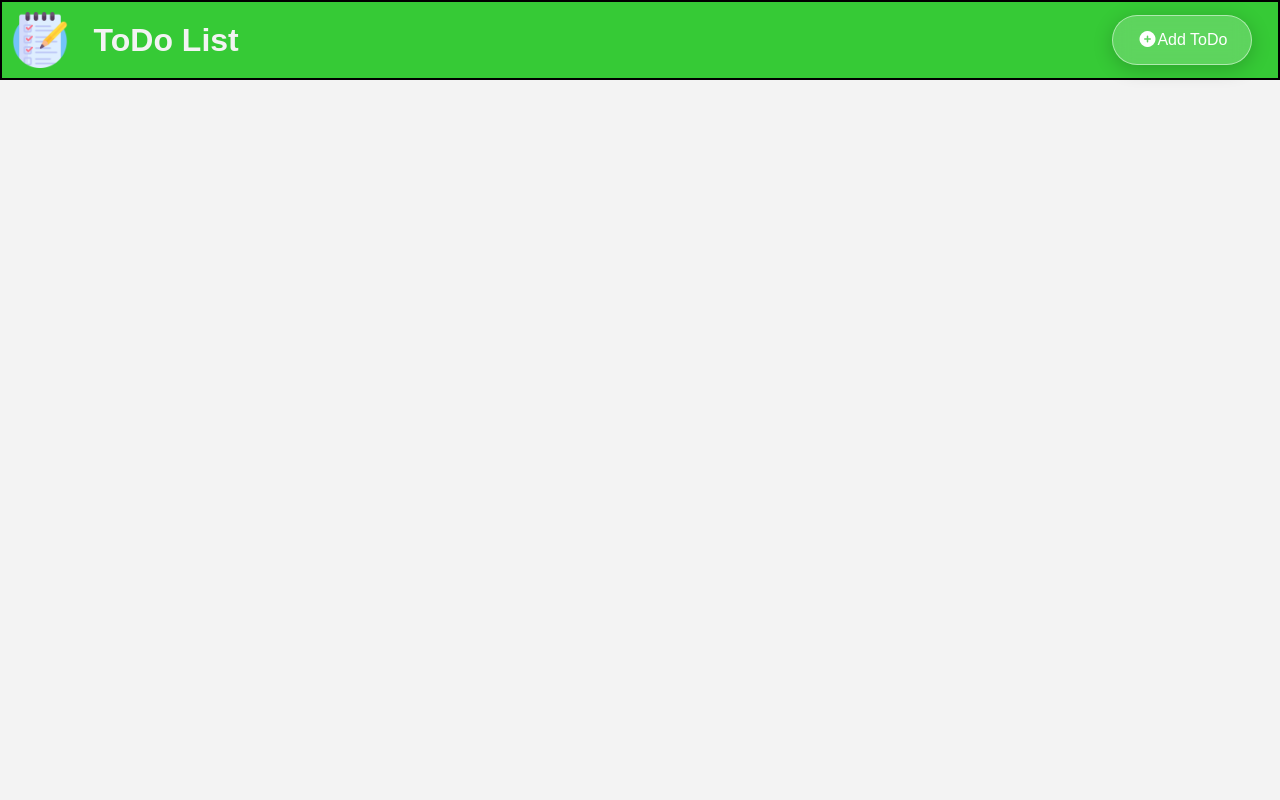
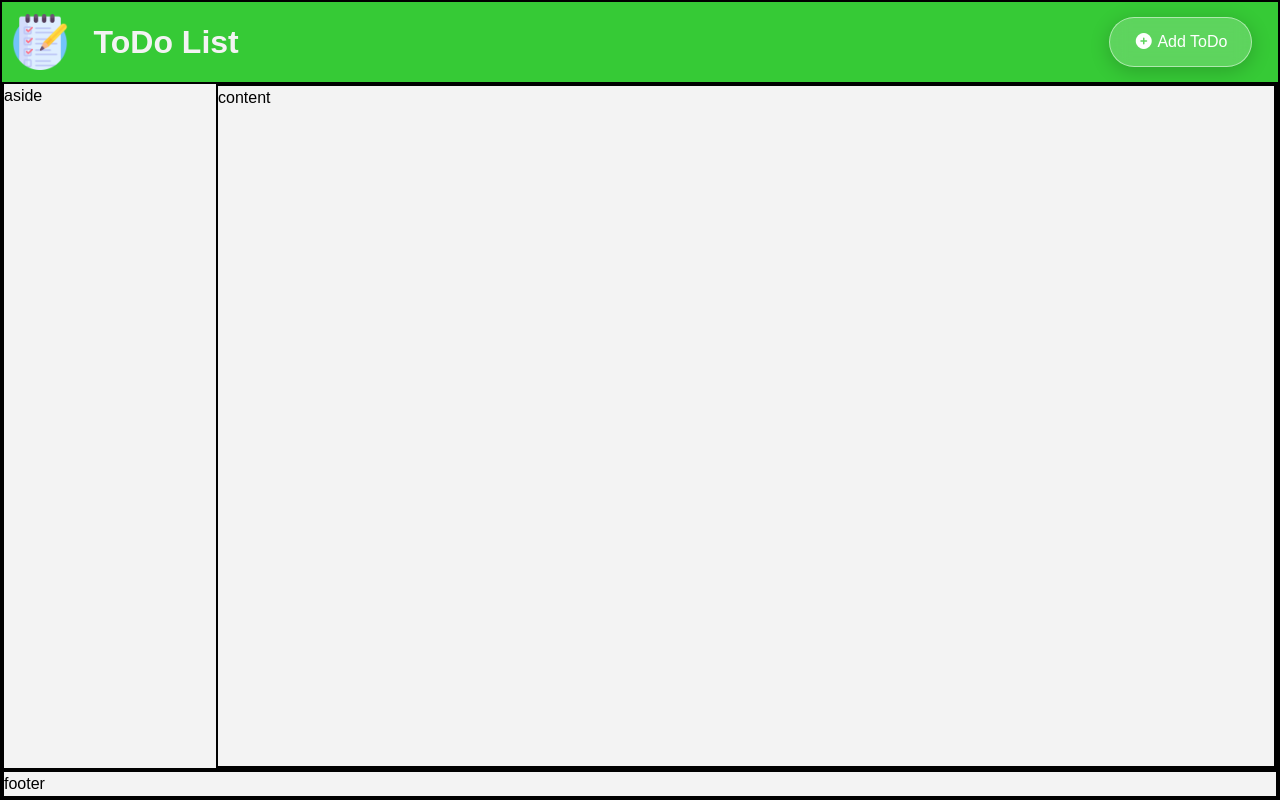
Before and after one commit to minidu1/ToDo-List, a website built with webpack: page src/template.html in a window 1280 px wide. Built offline with nearby package versions, Linux system fonts and the light colour scheme.

Commit message:
Change body to grid - create basic layout with grids

```diff
--- a/src/styles.css
+++ b/src/styles.css
@@ -34,6 +34,13 @@ input, button, textarea, select {
 
 body{
   background-color: var(--background-color);
+  height: 100vh;
+
+  display: grid;
+  grid-template-rows: auto 1fr auto;
+
+  font-family: Arial, sans-serif;
+  border: var(--test-boarder);
 }
 
 div{
@@ -42,11 +49,9 @@ div{
 }
 
 header{
-  border: var(--test-boarder);
   height: 10vh;
   background-color: var(--header-color);
   display: flex;
-  /* justify-content: center; */
   align-items: center;
 }
 
@@ -90,3 +95,23 @@ button:hover {
 button:active {
   transform: scale(0.98);
 }
+
+.layout{
+  border: var(--test-boarder);
+  display: grid;
+  grid-template-columns: 1fr 5fr;
+  overflow: auto;
+}
+
+.sidebar{
+  border: var(--test-boarder);
+  color: aqua;
+}
+
+.content{
+  border: var(--test-boarder);
+}
+
+footer{
+  border: var(--test-boarder);
+}
--- a/src/template.html
+++ b/src/template.html
@@ -1,16 +1,26 @@
 <!DOCTYPE html>
 <html lang="en">
+
 <head>
     <meta charset="UTF-8">
     <meta name="viewport" content="width=device-width, initial-scale=1.0">
     <title>ToDO List</title>
 </head>
+
 <body>
     <header>
         <img class="logo" src="icon.png" alt="Logo">
         <div class="name">ToDo List</div>
-        <button class="add-new-todo"><i class="fa-solid fa-circle-plus"></i>Add ToDo</button>
+        <button class="add-new-todo"><i class="fa-solid fa-circle-plus"></i> Add ToDo</button>
+    </header>
 
-    </header>
+    <div class="layout">
+        <aside class="side-bar">
+            aside
+        </aside>
+        <main class="content">content</main>
+    </div>
+    <footer>footer</footer>
 </body>
+
 </html>
```
